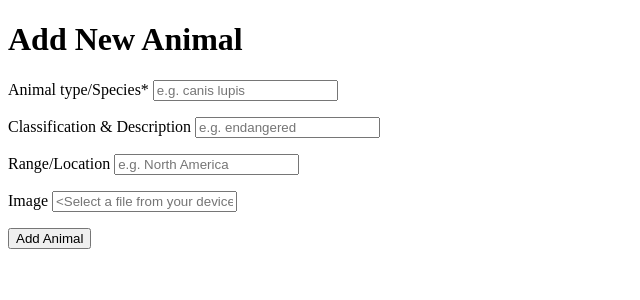
After one commit to WileyBui/Animal-Watch, a Flask app: template templates/addAnimal.html in a window 1280 px wide. The commit adds this page. Shown: the top 300 px of the page, without its empty margins (0-640 px from the left). Run offline with Flask 2, Linux system fonts and the light colour scheme; the template is opened without the code that fills it, so the values that code supplies are empty.

Commit message:
Making HTMLskeleton of AddAnimal page

```diff
--- /dev/null
+++ b/templates/addAnimal.html
@@ -0,0 +1,31 @@
+<!DOCTYPE html>
+<html>
+  <head>
+    <meta charset="utf-8">
+    <meta name="viewport" content="width=device-width, initial-scale=1">
+    <title> Add New Animal</title>
+  </head>
+
+  <body>
+    <h1>Add New Animal</h1>
+    <form name="addAnimalForm">
+      <p> Animal type/Species*
+        <input type="text" id = "species" name="species" required maxlength="30" placeholder = "e.g. canis lupis" required>
+      </p>
+      <p> Classification & Description
+        <input type="text" id = "classification" name="classification" required maxlength="30" placeholder = "e.g. endangered" required>
+      </p>
+      <p> Range/Location
+        <input type="text" id = "range" name="range" required maxlength="30" placeholder = "e.g. North America">
+      </p>
+      <p> Image
+        <input type="text" id = "image" name="image" required maxlength="30" placeholder = "<Select a file from your device>">
+      </p>
+      <input type = "submit" value = "Add Animal" id = "submit" onclick="processAddAnimal()" />
+      <!-- Still need to implement an add animal check, in this case it would be called processAddAnimal -->
+      </p>
+    </form>
+
+    <p id="addAnimalError" style="display: none">Adding animal failed, try again</p> <!-- Set to display: block css if adding fails -->
+  </body>
+</html>
--- a/templates/signup.html
+++ b/templates/signup.html
@@ -26,6 +26,6 @@
       </p>
     </form>
 
-    <p id="loginError" style="display: none">Signup failed, try again</p> <!-- Set to display: block css if sign-up fails -->
+    <p id="signupError" style="display: none">Signup failed, try again</p> <!-- Set to display: block css if sign-up fails -->
   </body>
 </html>
```
